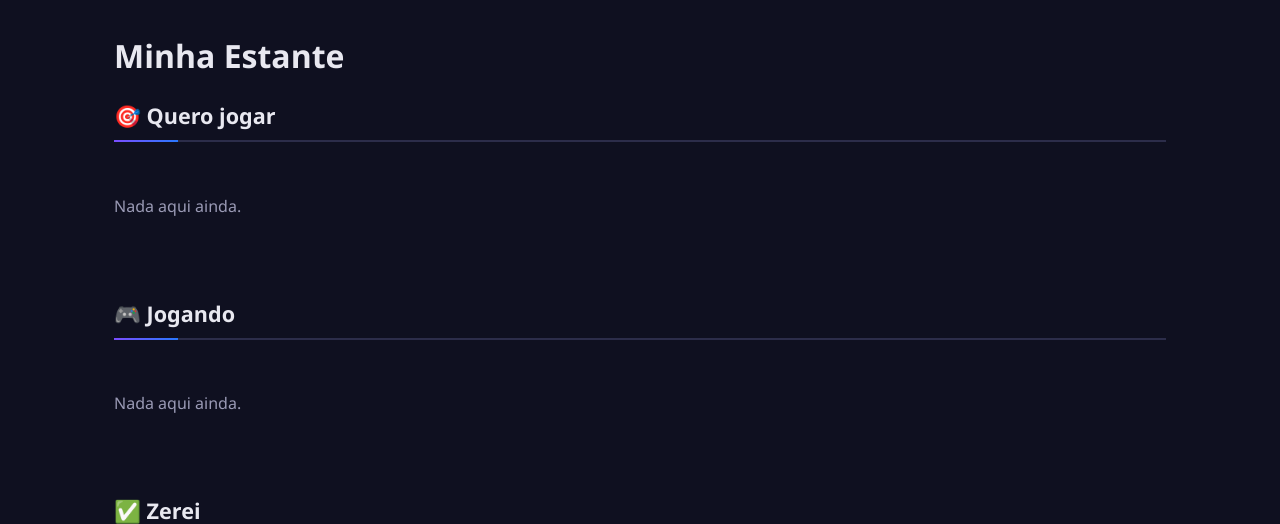
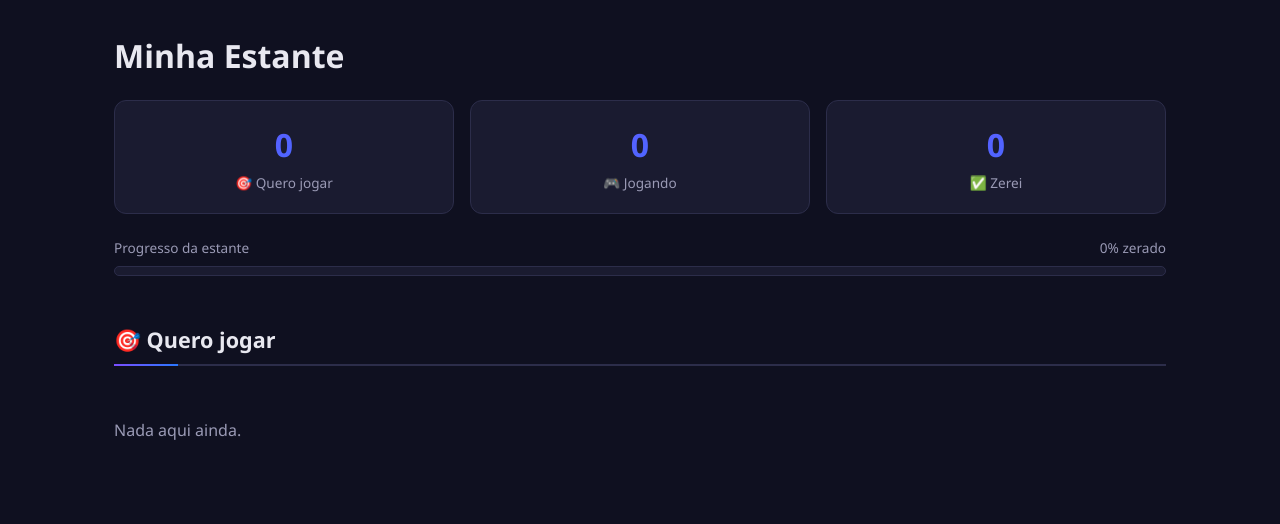
Before and after one commit to gabrielbastosg/Game_explorer-Django, a Django app: page /minha-estante/ in a window 1280 px wide. Shown: the part 66-590 px from the top of the page. Run offline with Django 5.2, Linux system fonts and the light colour scheme; the visitor is signed in with stand-in values (Sample User, id 1); data that the repository does not hold is empty.

Commit message:
Dashboard da estante e blindagem da página de detalhe
- Estante: painel com contadores e barra de progresso (% zerado)
- my_shelf calcula total e progresso (com guarda de divisão por zero)
- game_detail tolera falha da RAWG: 404 se o jogo falhar,
  segue sem galeria se as screenshots falharem

Co-Authored-By: Claude Opus 4.8 <noreply@anthropic.com>

```diff
--- a/games/static/games/css/my_shelf.css
+++ b/games/static/games/css/my_shelf.css
@@ -65,3 +65,62 @@
 .status-zerei {
     background: rgba(38, 166, 91, 0.92);    /* verde */
 }
+/* ---------- Dashboard ---------- */
+.dashboard {
+    display: grid;
+    grid-template-columns: repeat(3, 1fr);
+    gap: 1rem;
+    margin-bottom: 1.5rem;
+}
+
+.stat {
+    background: var(--bg-elev);
+    border: 1px solid var(--border);
+    border-radius: var(--radius);
+    padding: 1.2rem;
+    text-align: center;
+    display: flex;
+    flex-direction: column;
+    gap: 0.3rem;
+}
+
+.stat-num {
+    font-size: 2rem;
+    font-weight: 700;
+    background: var(--accent-grad);
+    -webkit-background-clip: text;
+    background-clip: text;
+    color: transparent;
+}
+
+.stat-label {
+    color: var(--text-muted);
+    font-size: 0.85rem;
+}
+
+.progress-box {
+    margin-bottom: 3rem;
+}
+
+.progress-info {
+    display: flex;
+    justify-content: space-between;
+    color: var(--text-muted);
+    font-size: 0.85rem;
+    margin-bottom: 0.5rem;
+}
+
+.progress-bar {
+    height: 10px;
+    background: var(--bg-elev);
+    border: 1px solid var(--border);
+    border-radius: 999px;
+    overflow: hidden;
+}
+
+.progress-fill {
+    height: 100%;
+    background: var(--accent-grad);
+    border-radius: 999px;
+    transition: width 0.4s ease;
+}
--- a/games/templates/games/my_shelf.html
+++ b/games/templates/games/my_shelf.html
@@ -4,6 +4,30 @@
 
 {% block content %}
     <h1>Minha Estante</h1>
+    <div class="dashboard">
+        <div class="stat">
+            <span class="stat-num">{{ quero|length }}</span>
+            <span class="stat-label">🎯 Quero jogar</span>
+        </div>
+        <div class="stat">
+            <span class="stat-num">{{ jogando|length }}</span>
+            <span class="stat-label">🎮 Jogando</span>
+        </div>
+        <div class="stat">
+            <span class="stat-num">{{ zerei|length }}</span>
+            <span class="stat-label">✅ Zerei</span>
+        </div>
+    </div>
+
+    <div class="progress-box">
+        <div class="progress-info">
+            <span>Progresso da estante</span>
+            <span>{{ progresso }}% zerado</span>
+        </div>
+        <div class="progress-bar">
+            <div class="progress-fill" style="width: {{ progresso }}%;"></div>
+        </div>
+    </div>
 
     <section class="shelf-section">
         <h2 class="shelf-title">🎯 Quero jogar</h2>
--- a/games/views.py
+++ b/games/views.py
@@ -5,6 +5,7 @@ from django.contrib.auth import login
 from .models import FavoriteGame, GameStatus
 from .forms import CadastroForm
 from django.contrib.auth.decorators import login_required
+from django.http import Http404
 # Create your views here.
 
 API_KEY = config('RAWG_API_KEY')
@@ -37,11 +38,17 @@ def home(request):
 
 def game_detail(request, game_id):
     url = f'https://api.rawg.io/api/games/{game_id}?key={API_KEY}'
-    response = requests.get(url)
-    game = response.json()
+    try:
+        game = requests.get(url).json()
+    except (requests.RequestException, ValueError):
+        raise Http404("Não foi possível carregar este jogo.")
 
-    shots_url=f'https://api.rawg.io/api/games/{game_id}/screenshots?key={API_KEY}'
-    screenshots =  requests.get(shots_url).json().get('results', [])
+    # screenshots são um extra: se falharem, seguimos sem a galeria
+    shots_url = f'https://api.rawg.io/api/games/{game_id}/screenshots?key={API_KEY}'
+    try:
+        screenshots = requests.get(shots_url).json().get('results', [])
+    except (requests.RequestException, ValueError):
+        screenshots = []
 
     current_status = None
     if request.user.is_authenticated:
@@ -133,8 +140,13 @@ def my_shelf(request):
     jogando = GameStatus.objects.filter(user=request.user, status='jogando')
     zerei = GameStatus.objects.filter(user=request.user, status='zerei')
 
+    total = quero.count() + jogando.count() + zerei.count()
+    progresso = round(zerei.count() / total * 100) if total else 0
+
     return render(request, 'games/my_shelf.html', {
         'quero': quero,
         'jogando': jogando,
         'zerei': zerei,
+        'total': total,
+        'progresso': progresso,
     })
```
